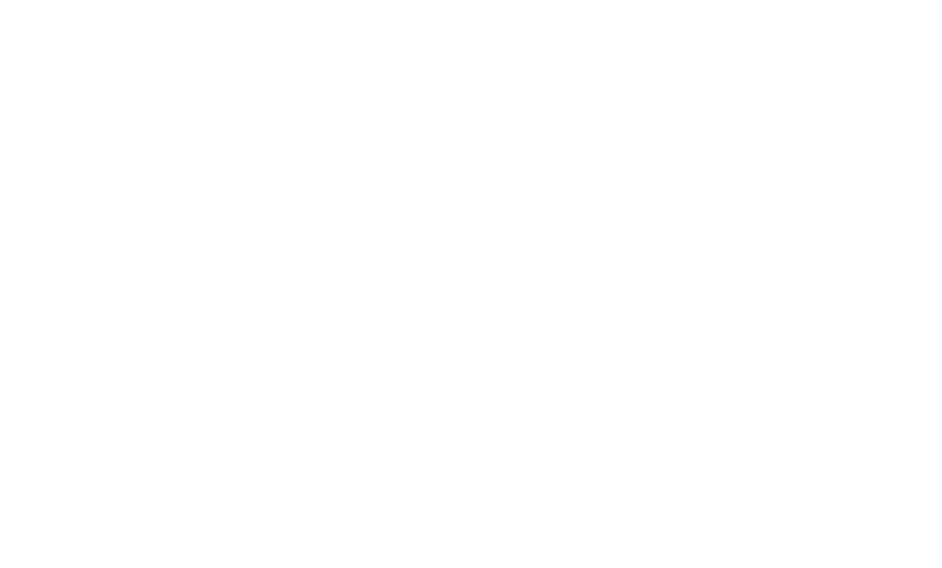
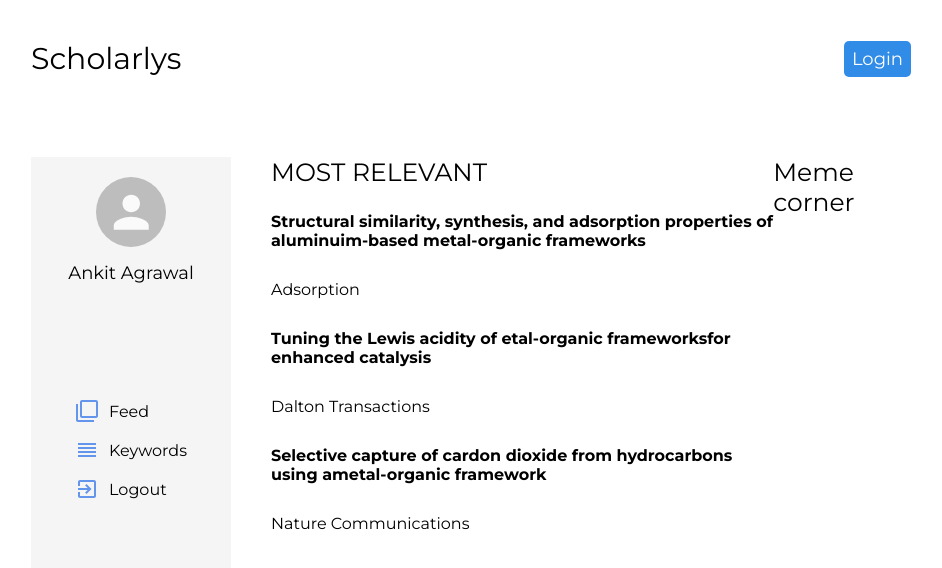
Before and after one commit to harshitchopra7/scholarly, a React (Create React App) app: page /feed in a window 1280 px wide. Shown: the top 568 px of the page, without its empty margins (169-1111 px from the left). Built offline with nearby package versions, Linux system fonts and the light colour scheme.

Commit message:
Created Add Keywords and Feed Page

```diff
--- a/src/App.js
+++ b/src/App.js
@@ -7,6 +7,7 @@
 import LeftMenuBar from './components/LeftMenuBar/LeftMenuBar';
 import AddKeywordsPage from './components/AddKeywordsPage/AddKeywordsPage';
 import NoKeywords from './components/NoKeywords/NoKeywords';
+import Feed from './components/Feed/Feed';
 
 function App() {
 
@@ -48,19 +49,22 @@
               <LeftMenuBar />
               <AddKeywordsPage />
             </div>
+          </Route>
 
+          <Route path="/feed">
+            <Navbar />
+            <div className="align_divs">
+              <LeftMenuBar />
+              <Feed />
+            </div>
           </Route>
 
 
-          {/* <Route path="/login">
-         <div class="g-signin2" data-onsuccess="onSignIn">
-           <button onClick={onSignIn}>
-             SignIn
-           </button>
-           <a href="https://www.google.com/" onclick={si}>Sign out</a>
-         </div>
-         {onSignIn ? <LandingPage /> : "Nothing"}
-        </Route> */}
+
+
+          <Route path="/login">
+            <Login />
+          </Route>
 
         </Switch>
       </Router>
--- a/src/components/AddKeywordsPage/AddedKeywords.js
+++ b/src/components/AddKeywordsPage/AddedKeywords.js
@@ -3,6 +3,7 @@
 import CloseIcon from '@material-ui/icons/Close';
 
 function AddedKeywords({ keyword }) {
+
     return (
         <div className="addedkeywords">
             <p>{keyword}</p>
--- /dev/null
+++ b/src/components/Feed/Feed.css
@@ -0,0 +1,20 @@
+.feed {
+    margin-left: 40px;
+    display: flex;
+    width: 100%;
+}
+.feed_main {
+    flex: 700px;
+}
+.feed_meme {
+    flex: 30%;
+}
+.feed_meme_meme {
+    font-size: 25px;
+}
+.feed_relevant {
+    font-size: 25px;
+    font-weight: 500;
+    text-transform: uppercase;
+    margin-bottom: 10px;
+}
--- /dev/null
+++ b/src/components/Feed/Feed.js
@@ -0,0 +1,24 @@
+import React from 'react';
+import './Feed.css';
+import Feeds from './Feeds';
+import { feedData } from './feedData';
+
+function Feed() {
+    return (
+        <div className="feed">
+            <div className="feed_main">
+                <p className="feed_relevant">Most Relevant</p>
+                <div>
+                    {feedData.map((feedData) => (
+                        <Feeds title={feedData.title} keyword={feedData.keyword} />
+                    ))}
+                </div>
+            </div>
+            <div className="feed_meme">
+                <p className="feed_meme_meme">Meme corner</p>
+            </div>
+        </div>
+    )
+}
+
+export default Feed;
--- /dev/null
+++ b/src/components/Feed/Feeds.css
@@ -0,0 +1,10 @@
+.feeds {
+    padding: 15px 0;
+    background-color: white;
+}
+.feeds_title {
+    font-weight: 600;
+}
+.feeds_keyword {
+    margin-top: 30px;
+}
--- /dev/null
+++ b/src/components/Feed/Feeds.js
@@ -0,0 +1,13 @@
+import React from 'react';
+import './Feeds.css';
+
+function Feeds({ title, keyword }) {
+    return (
+        <div className="feeds">
+            <p className="feeds_title">{title}</p>
+            <p className="feeds_keyword">{keyword}</p>
+        </div>
+    )
+}
+
+export default Feeds;
--- /dev/null
+++ b/src/components/Feed/feedData.js
@@ -0,0 +1,17 @@
+export const feedData = [
+    {
+        id: 1,
+        title: "Structural similarity, synthesis, and adsorption properties of aluminuim-based metal-organic frameworks",
+        keyword: "Adsorption"
+    },
+    {
+        id: 2,
+        title: "Tuning the Lewis acidity of etal-organic frameworksfor enhanced catalysis",
+        keyword: "Dalton Transactions"
+    },
+    {
+        id: 3,
+        title: "Selective capture of cardon dioxide from hydrocarbons using ametal-organic framework",
+        keyword: "Nature Communications"
+    },
+]
--- a/src/components/LandingPage/LandingPage.js
+++ b/src/components/LandingPage/LandingPage.js
@@ -9,7 +9,7 @@
             <div className="landingpage_left">
                 <p className="landingpage_title">Stay updated with research</p>
                 <p className="landingpage_subtitle">Keep up with all the latest research information in one place</p>
-                <Link to="/login">
+                <Link to="/no-keywords">
                     <button className="landingpage_button">GET STARTED</button>
                 </Link>
             </div>
--- a/src/components/LeftMenuBar/LeftMenuBar.js
+++ b/src/components/LeftMenuBar/LeftMenuBar.js
@@ -17,7 +17,7 @@
                 <div className="leftmenubar_left_options">
                     <p className="text-decoration" className="options_">
                         <FilterNoneIcon style={{color: "cornflowerblue"}} />
-                        <Link className="text-decoration" to="/add-keywords-page">
+                        <Link className="text-decoration" to="/feed">
                             <p className="option_p">Feed</p>
                         </Link>
                     </p>
--- a/src/components/Login/Login.js
+++ b/src/components/Login/Login.js
@@ -1,4 +1,4 @@
-import React from 'react';
+import React, { useState } from 'react';
 import './Login.css';
 import { GoogleLogin } from 'react-google-login';
 
@@ -16,6 +16,8 @@
         console.log('[Login Failed] res:', res);
     };
 
+    // const [signedIn, setSignedIn] = useState(false);
+
     return (
         <div>
             <GoogleLogin
@@ -24,7 +26,7 @@
                 onSuccess={onSuccess}
                 onFailure={onFailure}
                 cookiePolicy={'single_host_origin'}
-                isSignedIn={true}
+                // onclick={() => setSignedIn(true)}
             />,
         </div>
     )
```
